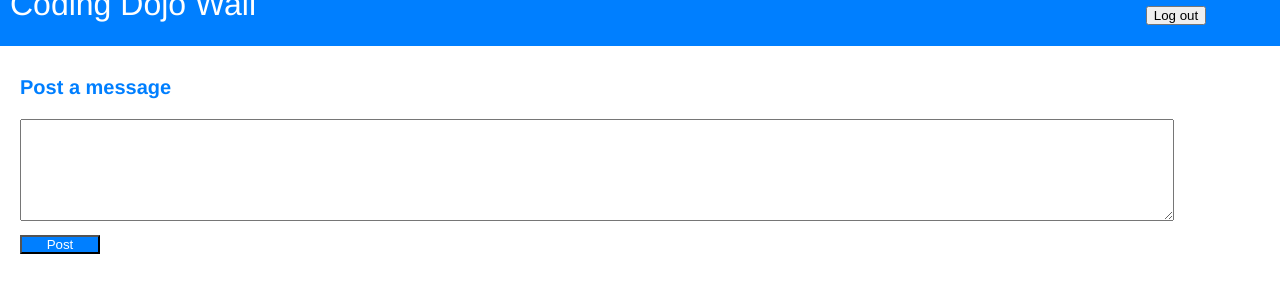
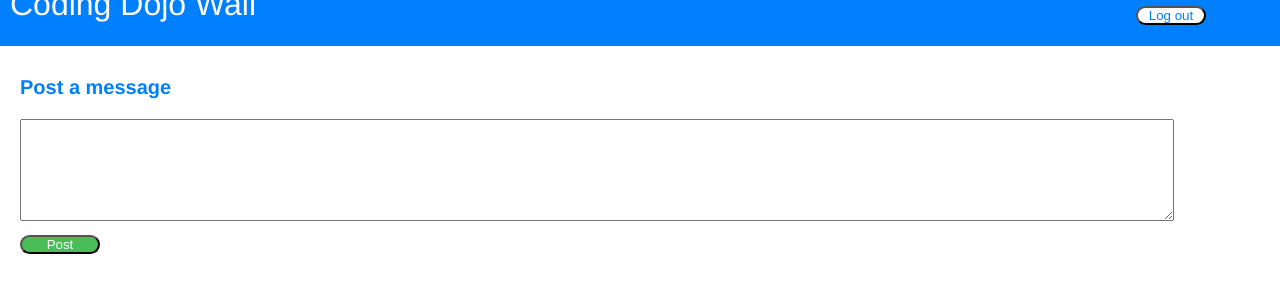
Before and after one commit to KristaProkop/python, a Flask app: page /wall in a window 1280 px wide; the page is wider, and only the part inside the window is pictured. Shown: the part 34-327 px from the top of that part. Run offline with Flask 2, Linux system fonts and the light colour scheme; data comes from the database, SQL or seed files in the repository; data that the repository does not hold is empty; some libraries are stand-ins or nearby versions.

Commit message:
CSS tweaks

```diff
--- a/mysql_flask/thewall/static/styles.css
+++ b/mysql_flask/thewall/static/styles.css
@@ -23,10 +23,11 @@
 .submit {
     display: block;
     width: 80px;
-    background-color: #007fff;
+    background-color: #48bd58;
     color: white;
     margin: 10px;
     margin-left: 20px;
+    border-radius: 15px;
 }
 
 h1 {
@@ -102,9 +103,12 @@
 
 button {
     float: right;
-    width:60px;
+    width:70px;
     margin-top: 5px;
     margin-right: 10px;
+    border-radius: 15px;
+    background-color: white;
+    color: #007fff;
 }
 
 .comments {
@@ -123,15 +127,24 @@
 
 .delete {
     display: inline-block;
-    background-color: red;
+    background-color: #ff8682;
     color: white;
     width: 50px;
+    border-radius: 15px;
+    padding: 2px;
 }
 
 .delete_button {
     display: inline-block;
+    font-size: .7em;
+    font-weight: lighter;
+
 }
 
 .message {
     display: block;
 }
+
+#accordion {
+    margin-left: 20px;
+}
```
